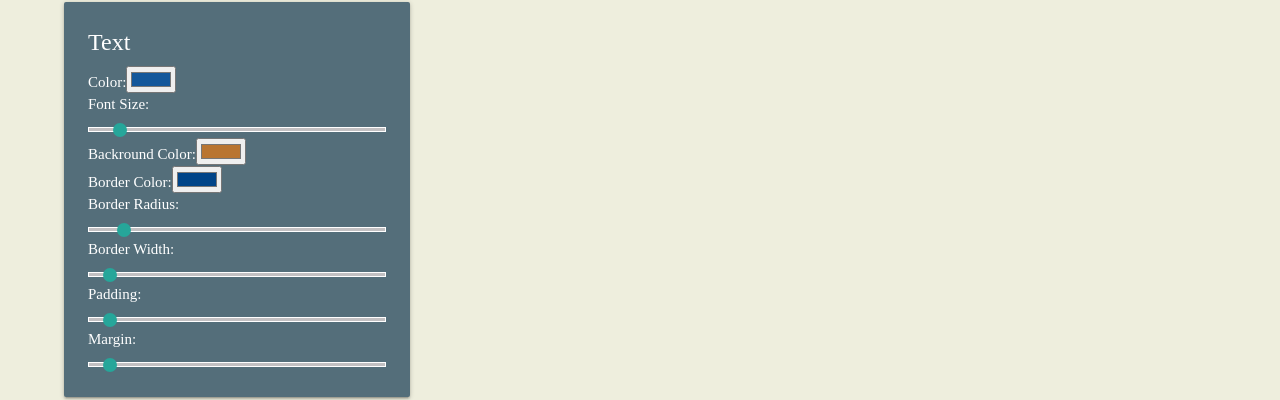
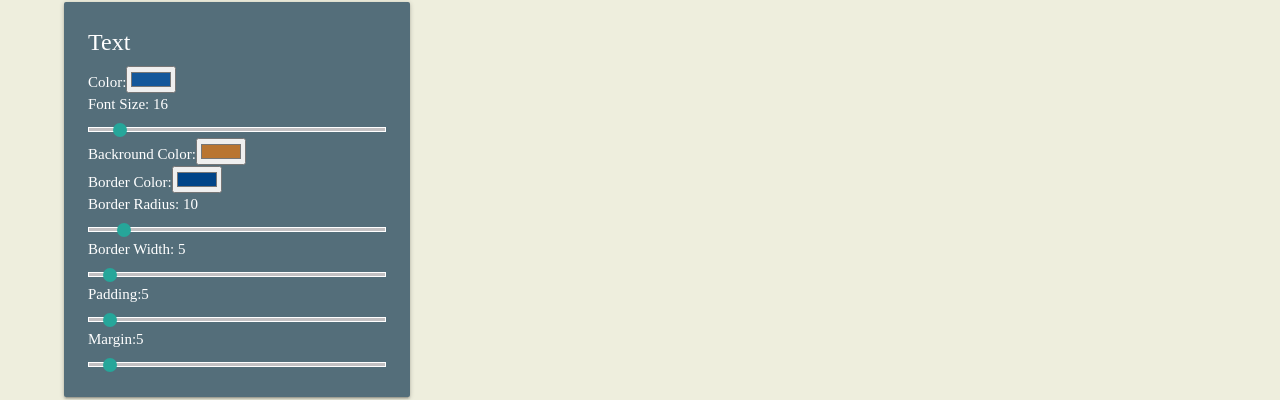
Before and after one commit to ThomasJarrett/CSE316_hw2, a React (Create React App) app in the folder gologolo_hw2/: page / in a window 1280 px wide. Both pictures are taken after a click on the element "Microsoft". Shown: the part 181-581 px from the top of the page. Built offline with nearby package versions, Linux system fonts and the light colour scheme.

Commit message:
numbers above the sliders working

```diff
--- a/gologolo_hw2/src/components/edit_screen/TextEditSidebar.js
+++ b/gologolo_hw2/src/components/edit_screen/TextEditSidebar.js
@@ -100,7 +100,7 @@ class TextEditSidebar extends Component {
                                 />
                         </div>
                         <div className="row" style={styles.container}>
-                            <span >Font Size:</span>
+                            <span>Font Size: {""+this.props.logo.fontSize}</span>
                                 <input type="range" min="4" max="144"
                                     onChange={this.handleFontSizeChange}
                                     value={this.props.logo.fontSize}
@@ -126,7 +126,7 @@ class TextEditSidebar extends Component {
 
                         </div>
                         <div className="row" style={styles.container}>
-                            <span>Border Radius:</span>
+                            <span>Border Radius: {""+this.props.logo.borderRadius}</span>
                                 <input type="range" min="0" max="100"
                                        onChange={this.handleBorderRadiusChange}
                                        value={this.props.logo.borderRadius}
@@ -135,7 +135,7 @@ class TextEditSidebar extends Component {
 
                         </div>
                         <div className="row" style={styles.container}>
-                            <span>Border Width:</span>
+                            <span>Border Width: {""+this.props.logo.borderWidth}</span>
                                 <input type="range"
                                        onChange={this.handleBorderWidthChange}
                                        value={this.props.logo.borderWidth}
@@ -144,7 +144,7 @@ class TextEditSidebar extends Component {
 
                         </div>
                         <div className="row" style={styles.container}>
-                            <span>Padding:</span>
+                            <span>Padding:{""+this.props.logo.padding}</span>
                                 <input type="range"
                                        onChange={this.handlePaddingChange}
                                        value={this.props.logo.padding}
@@ -152,7 +152,7 @@ class TextEditSidebar extends Component {
                                 />
                         </div>
                         <div className="row" style={styles.container}>
-                            <span>Margin:</span>
+                            <span>Margin:{""+this.props.logo.margin}</span>
                                 <input type="range"
                                        onChange={this.handleMarginChange}
                                        value={this.props.logo.margin}
```
